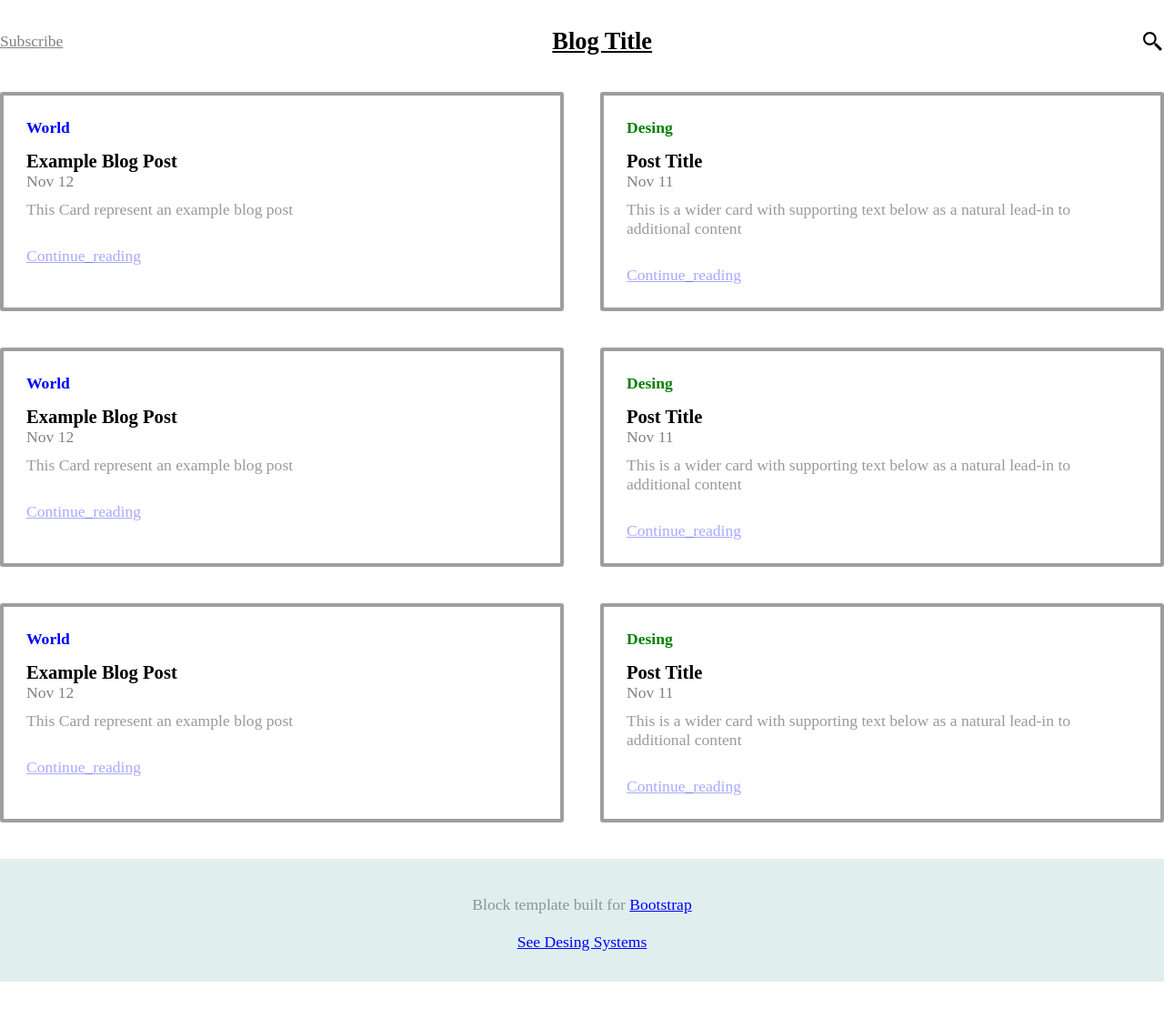
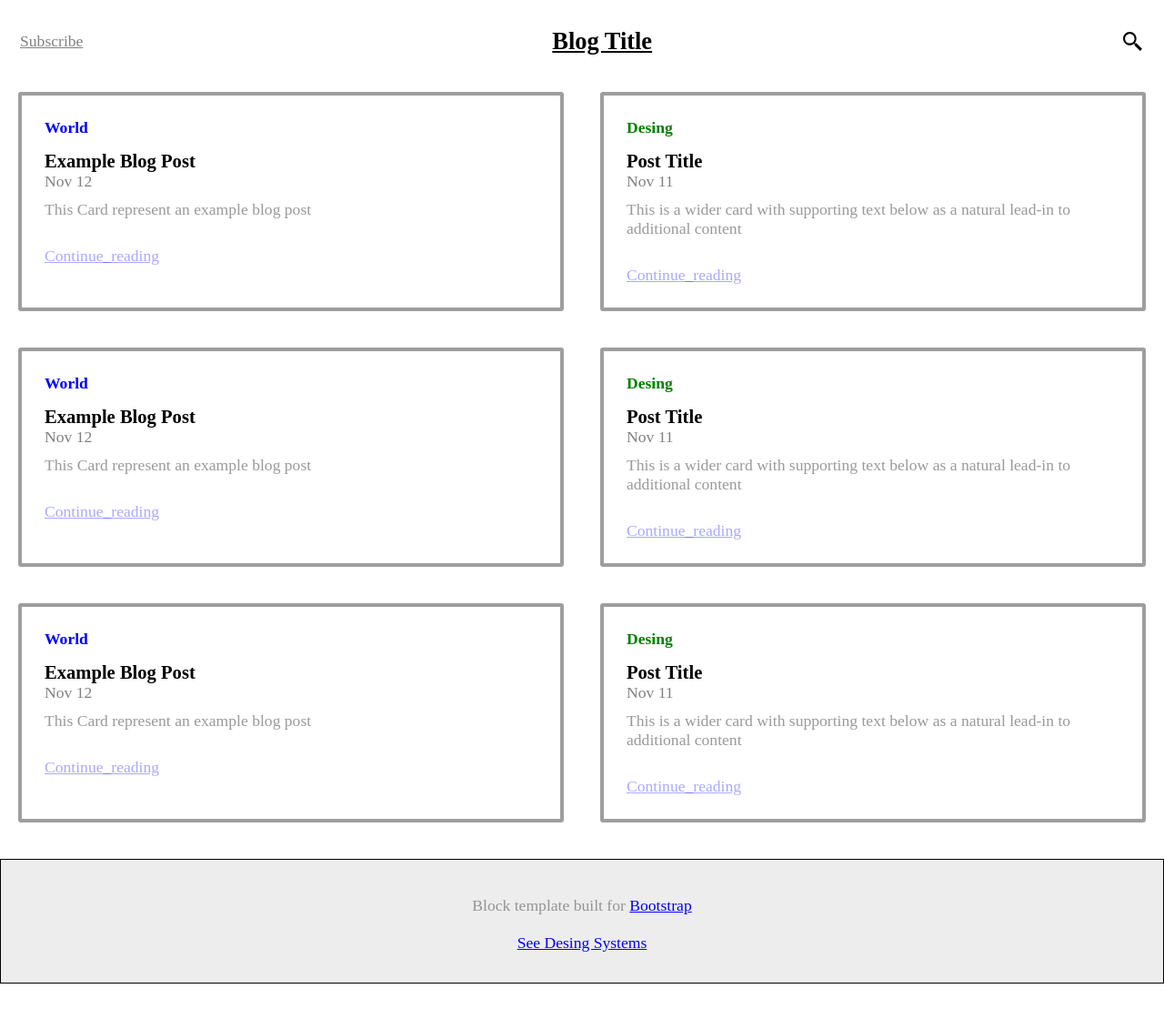
Before and after one commit to veyselguven/blogAntra_1, a website: page index.html in a window 1280 px wide. Shown: the whole page at 91% size. Drawn offline with Linux system fonts and the light colour scheme.

Commit message:
first page completed

```diff
--- a/style/footer.css
+++ b/style/footer.css
@@ -3,8 +3,9 @@ footer {
   margin: 40px auto;
   padding: 30px;
   padding-bottom: 5px;
+  border: 1px solid;
   text-align: center;
-  background-color: rgb(224, 238, 238);
+  background-color: rgba(128, 128, 128, 0.147);
 }
 
 #footer_text span a {
--- a/style/main.css
+++ b/style/main.css
@@ -1,4 +1,6 @@
 main {
+  margin-left: 20px;
+  margin-right: 20px;
   margin-top: 40px;
   display: grid;
   grid-template-columns: 1fr 1fr;
--- a/style/navbar.css
+++ b/style/navbar.css
@@ -1,6 +1,8 @@
 nav {
   display: flex;
   justify-content: space-between;
+  margin-left: 22px;
+  margin-right: 22px;
   align-items: center;
   padding-top: 30px;
 }
```
Also changed, not shown: 1 other file.
